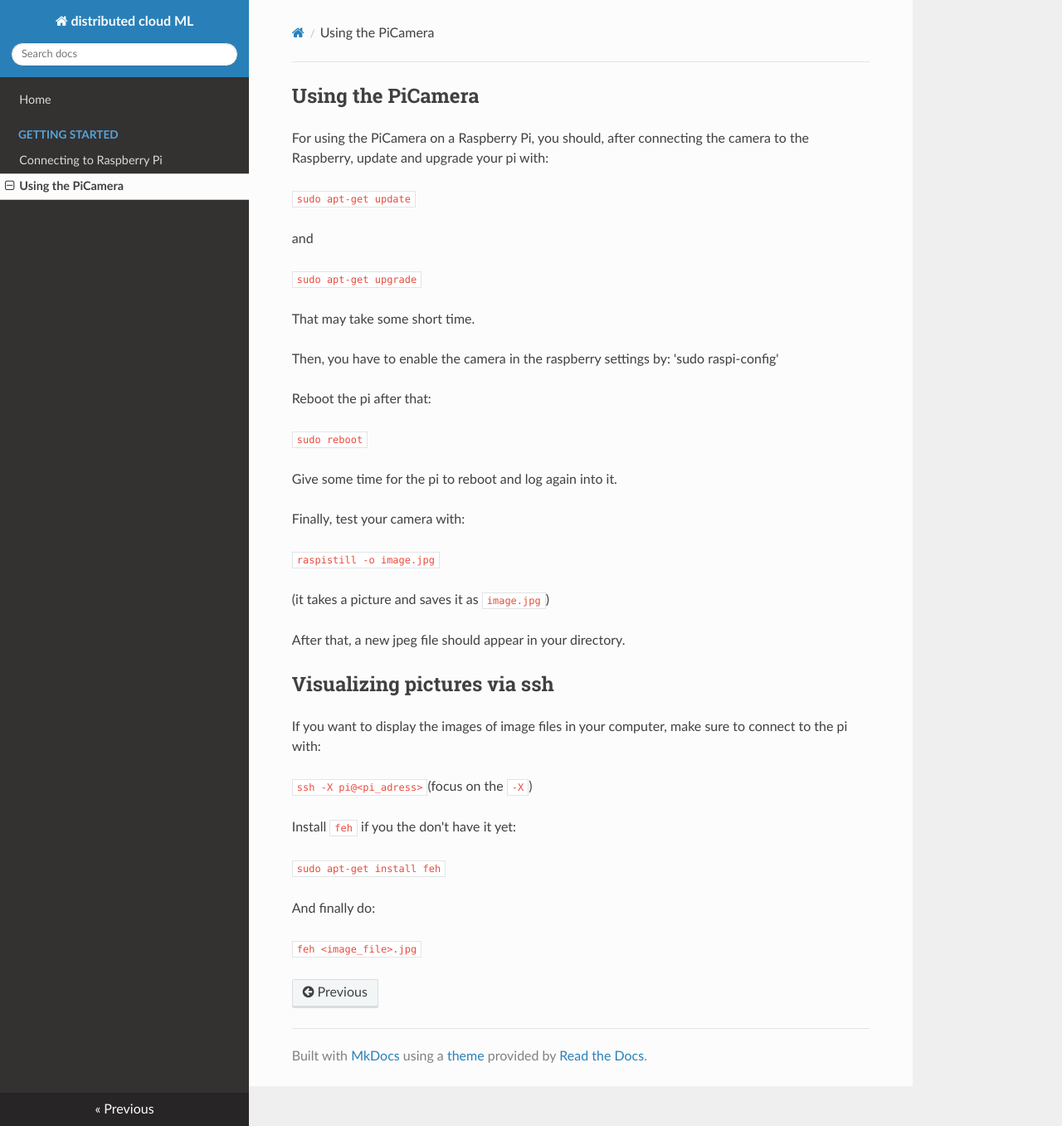
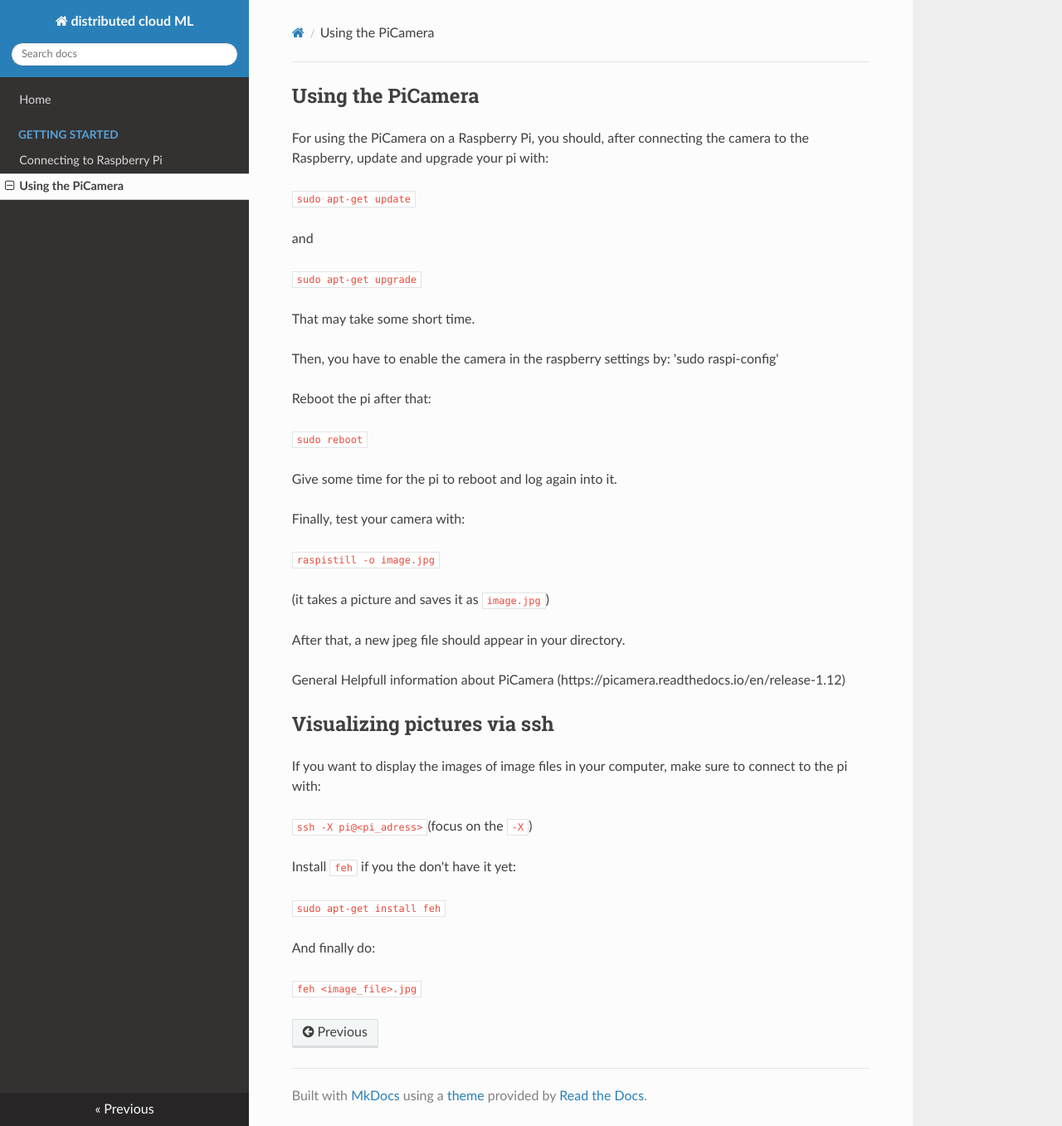
Before and after one commit to parallel-ml/docs, an MkDocs documentation site: the page built from docs/picamera.md, in a window 1280 px wide and 1357 px high. Shown: the whole window at 83% size. Built offline with MkDocs 1.6.1, drawn with Linux system fonts in a browser that asks for light colours; nearby versions of some CDN libraries.

Commit message:
Update picamera.md

```diff
--- a/docs/picamera.md
+++ b/docs/picamera.md
@@ -26,6 +26,8 @@ Finally, test your camera with:
 
 After that, a new jpeg file should appear in your directory.
 
+General Helpfull information about PiCamera (https://picamera.readthedocs.io/en/release-1.12)
+
 ## Visualizing pictures via ssh
 If you want to display the images of image files in your computer, make sure to connect to the pi with:
 
```
